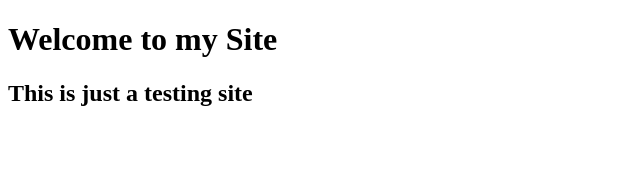
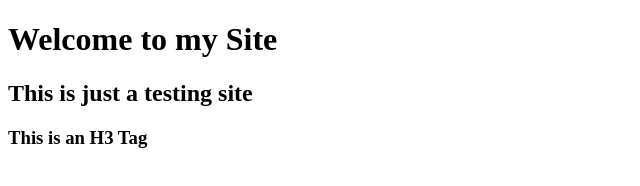
Before and after one commit to albert-tadros/Test-Site, a plain HTML site: page index.html in a window 1280 px wide. Shown: the whole page, without its empty margins (0-640 px from the left). Drawn offline with Linux system fonts and the light colour scheme.

Commit message:
F1- added h3 tag

```diff
--- a/index.html
+++ b/index.html
@@ -9,5 +9,6 @@
   <body>
     <h1>Welcome to my Site</h1>
     <h2>This is just a testing site</h2>
+    <h3>This is an H3 Tag</h3>
   </body>
 </html>
```
